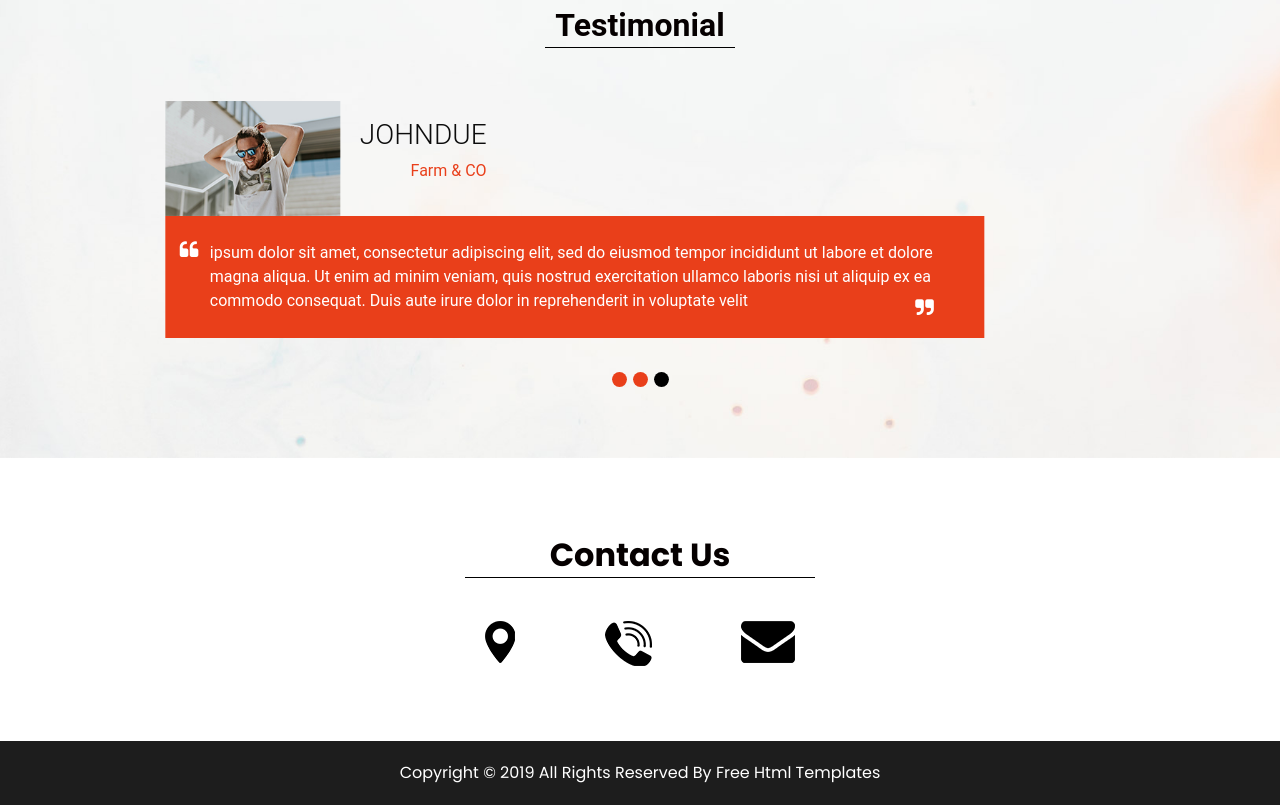
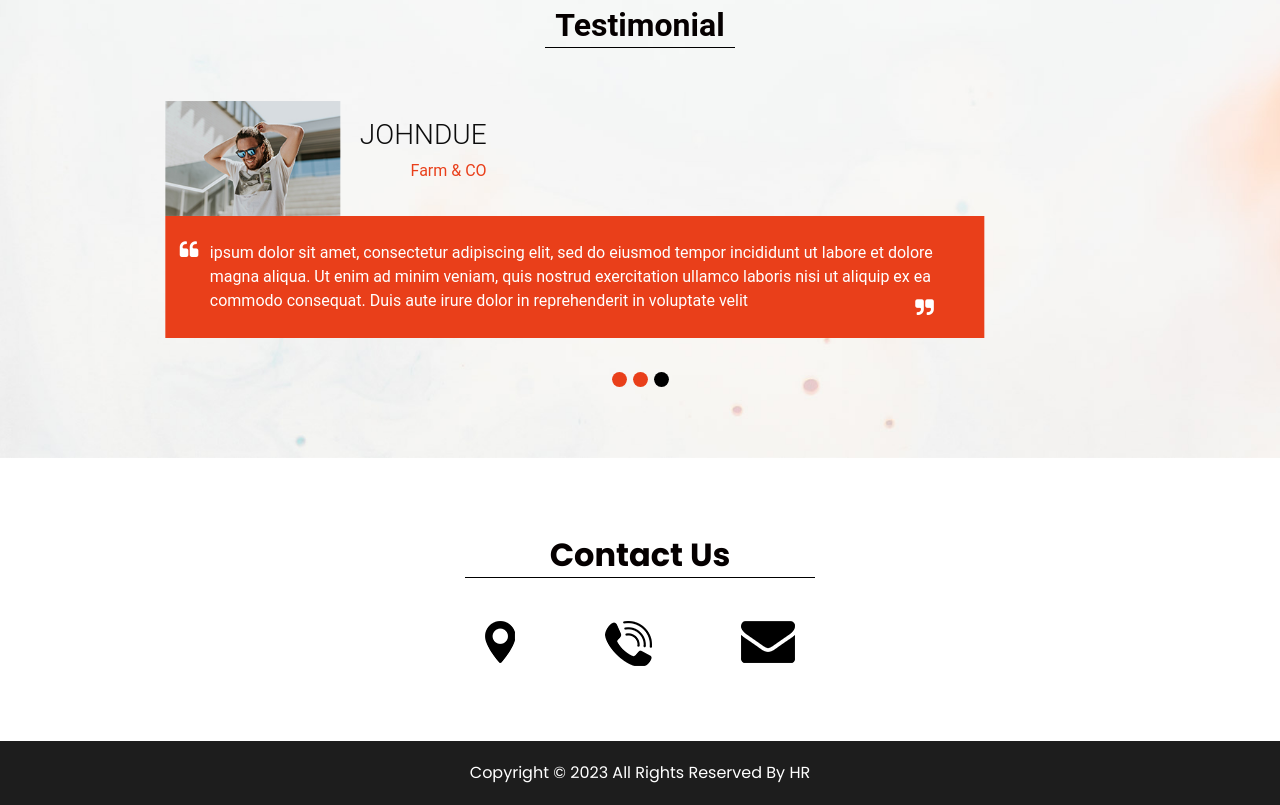
Before and after one commit to devhabib429/10weeksdevopschallenge_codepipeline, a plain HTML site: page index.html in a window 1280 px wide. Shown: the part 2899-3704 px from the top of the page. Drawn offline with nearby package versions, Linux system fonts and the light colour scheme.

Commit message:
Changes content AGAIN

```diff
--- a/index.html
+++ b/index.html
@@ -493,8 +493,8 @@
   <!-- footer section -->
   <section class="container-fluid footer_section">
     <p>
-      Copyright &copy; 2019 All Rights Reserved By
-      <a href="https://html.design/">Free Html Templates</a>
+      Copyright &copy; 2023 All Rights Reserved By
+      <a href="https://html.design/">HR</a>
     </p>
   </section>
   <!-- footer section -->
```
